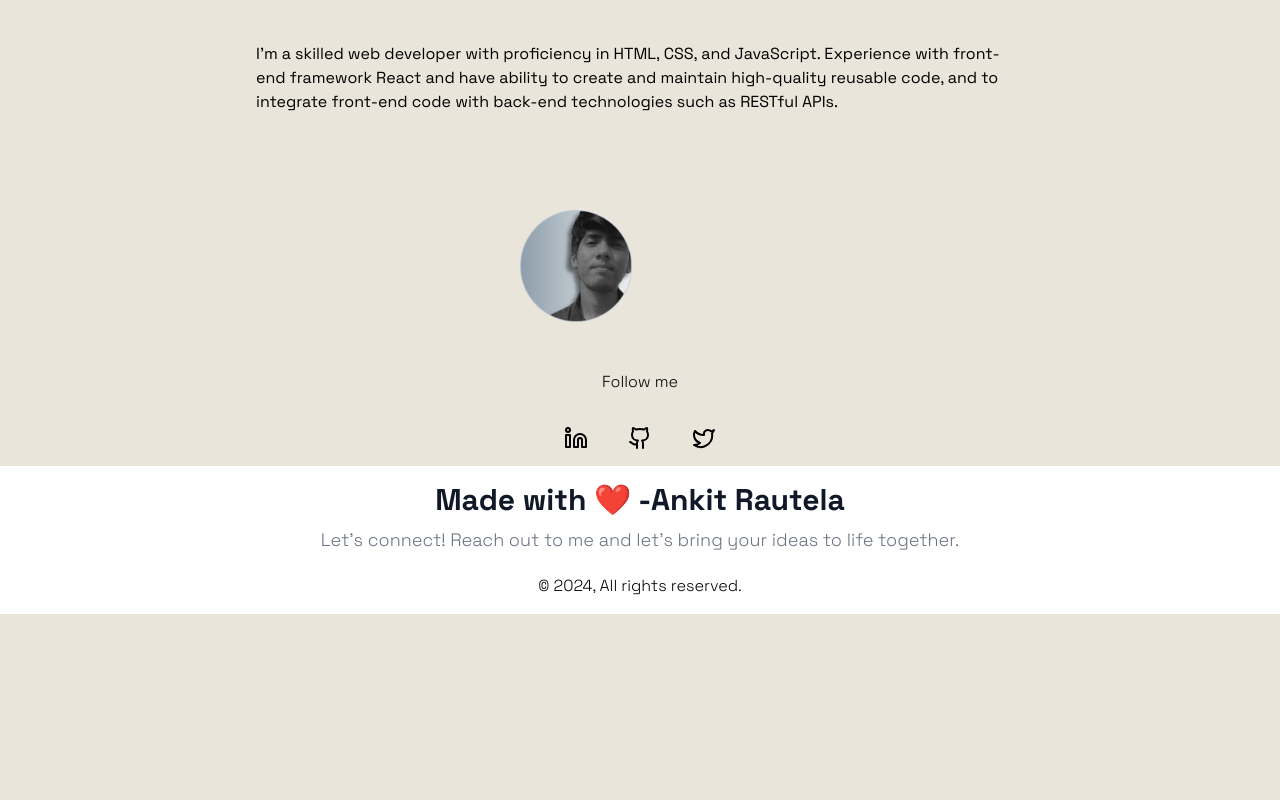
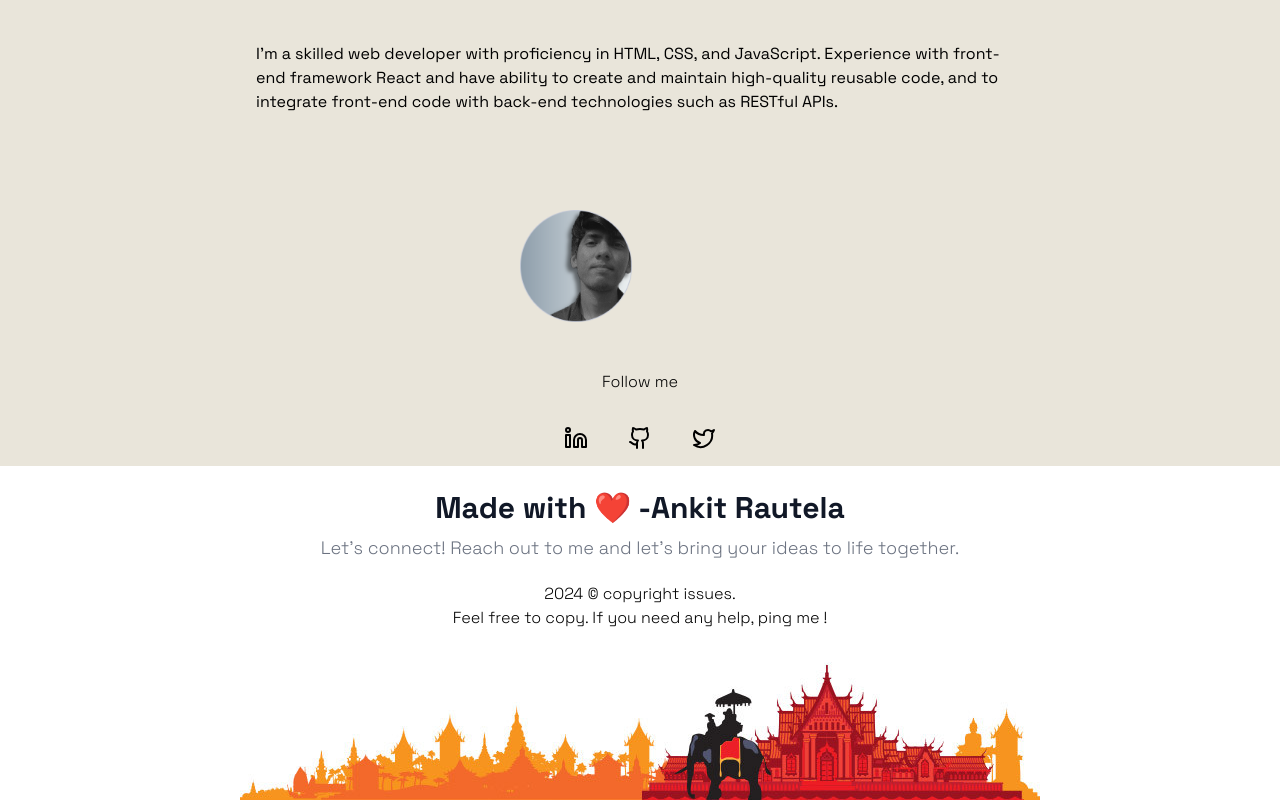
Before and after one commit to Ankit-Rautela/AR-Project, a React (Vite) app in the folder AR-Project-Frontend/: page /Home in a window 1280 px wide. Shown: the part 913-1713 px from the top of the page. Before the commit the page ends 1527 px from the top, so only its background shows below. Built offline with nearby package versions, Linux system fonts and the light colour scheme; no server answers.

Commit message:
Foot image added

```diff
--- a/AR-Project-Frontend/src/Components/BelowFooter.jsx
+++ b/AR-Project-Frontend/src/Components/BelowFooter.jsx
@@ -5,7 +5,7 @@ var currentDate = new Date();
 const BelowFooter = () => {
   return (
     <>
-      <div className="w-full p-4 text-center bg-white ">
+      <div className="w-full p-6 text-center bg-white ">
         <div>
           <h5 className="mb-2 text-3xl font-bold text-gray-900 ">
             Made with ❤️ -Ankit Rautela
@@ -15,7 +15,8 @@ const BelowFooter = () => {
             together.
           </p>
           <div>
-            <p>&copy; {currentDate.getFullYear()}, All rights reserved.</p>
+            {currentDate.getFullYear()} &copy; copyright issues.
+            <p> Feel free to copy. If you need any help, ping me !</p>
           </div>
         </div>
         <div className="fixed bottom-12 right-12">
@@ -25,6 +26,9 @@ const BelowFooter = () => {
 
 
       </div>
+      <div className="flex justify-center items-center bg-white">
+          <img src="/src/assets/foot.jpg" alt="foot" className="max-w-full" />
+        </div>
     </>
   );
 };
```
Also changed, not shown: AR-Project-Frontend/src/assets/foot.jpg (added).
